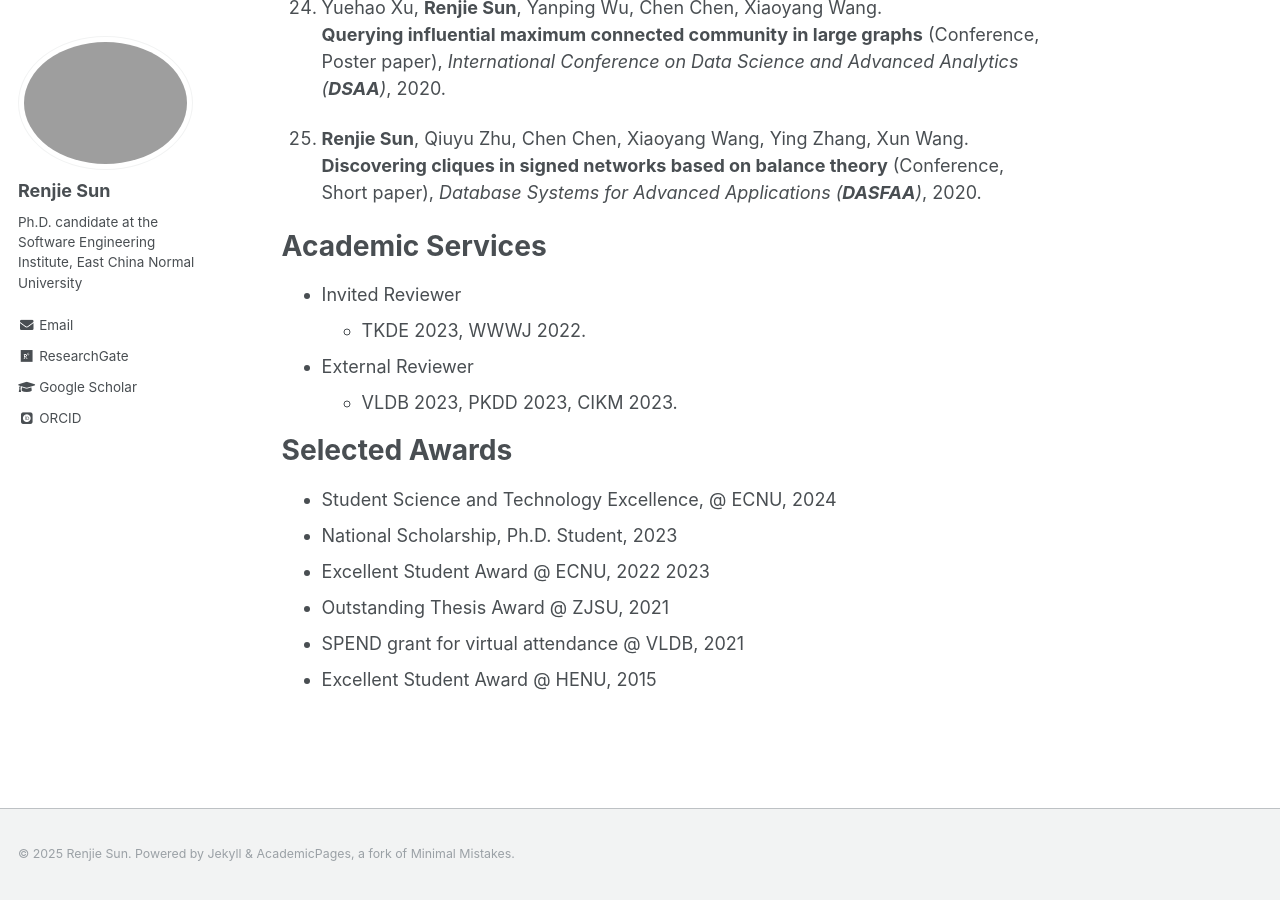
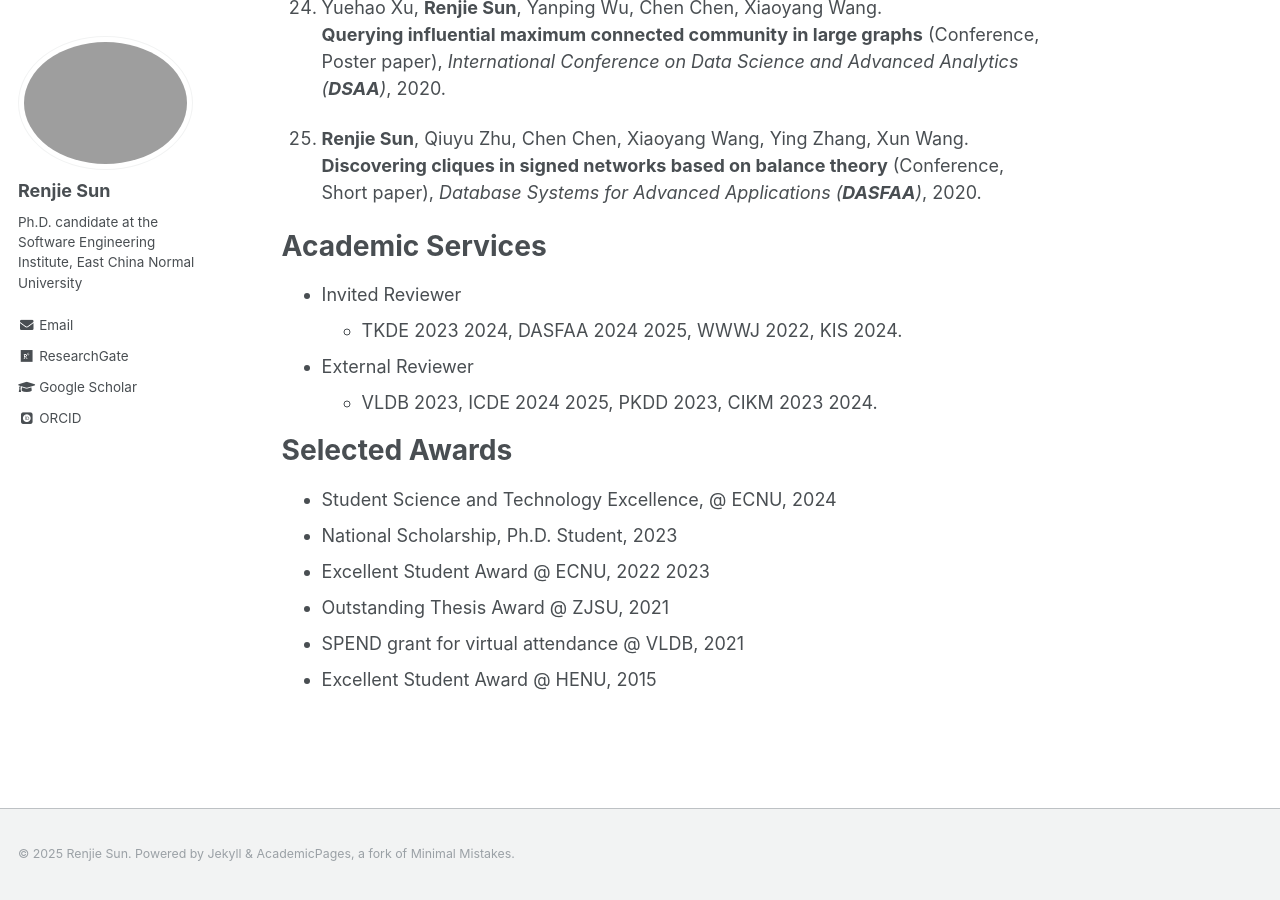
Before and after one commit to sunrj/sunrj.github.io, a Jekyll site: the page built from _pages/about.md, in a window 1280 px wide and 900 px high, scrolled down 3017 px. Built offline with Jekyll 4.4.1, drawn with Linux system fonts in a browser that asks for light colours; some web fonts are replaced.

Commit message:
Update about.md

```diff
--- a/_pages/about.md
+++ b/_pages/about.md
@@ -139,10 +139,10 @@ Academic Services
   - Frontiers in Big Data (Review Editor). -->
 
 - Invited Reviewer
-  - TKDE 2023, WWWJ 2022.
+  - TKDE 2023 2024, DASFAA 2024 2025, WWWJ 2022, KIS 2024.
 
 - External Reviewer
-  - VLDB 2023, PKDD 2023, CIKM 2023.
+  - VLDB 2023, ICDE 2024 2025, PKDD 2023, CIKM 2023 2024.
 
 
 
```
